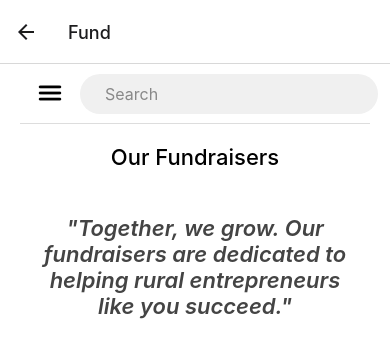
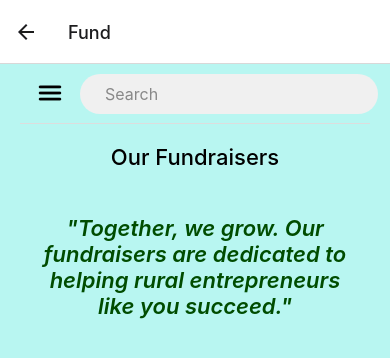
Before and after one commit to KaviduMalshan99/Saviya-App, a React Native app: screen /Fund in a window 390 px wide. Shown: the top 358 px of the page. Built offline with nearby package versions, Linux system fonts and the light colour scheme; no server answers.

Commit message:
10-48che

```diff
--- a/components/Funding/Banking.jsx
+++ b/components/Funding/Banking.jsx
@@ -335,7 +335,7 @@ const Banking = ({ navigation }) => {
 const styles = StyleSheet.create({
   scrollView: {
     flex: 1,
-    backgroundColor: '#fff', // Ensure the entire scroll view has a consistent background
+    backgroundColor: '#b8f6f1', // Ensure the entire scroll view has a consistent background
   },
   container: {
     paddingHorizontal: 20,
@@ -387,7 +387,7 @@ const styles = StyleSheet.create({
     paddingBottom:12,
     paddingTop:12,
     alignItems: 'center',
-    backgroundColor:'#E5E4E2',
+    backgroundColor:'#fff',
     borderRadius:10,
     justifyContent: 'center',
   },
@@ -421,7 +421,7 @@ const styles = StyleSheet.create({
     marginBottom: 20,
   },
   card: {
-    backgroundColor: '#E5E4E2',
+    backgroundColor: '#fff',
     padding: 20,
     borderRadius: 20,
     marginRight: 20, // Add margin between cards
--- a/components/Funding/Fund.jsx
+++ b/components/Funding/Fund.jsx
@@ -107,7 +107,7 @@ const Fund = ({ navigation }) => {
 const styles = StyleSheet.create({
   container: {
     flex: 1,
-    backgroundColor: '#fff',
+    backgroundColor: '#b8f6f1',
     paddingHorizontal: 20,
   },
   menuOverlay: {
@@ -140,7 +140,7 @@ const styles = StyleSheet.create({
     fontSize: 22,
     fontStyle: 'italic',
     fontWeight: '600',
-    color: '#444',
+    color: '#004C00',
     textAlign: 'center',
     marginVertical: 20,  // Space between the sentences
   },
--- a/components/Funding/FunderProfile.jsx
+++ b/components/Funding/FunderProfile.jsx
@@ -181,7 +181,7 @@ const FunderProfile = () => {
 const styles = StyleSheet.create({
   container: {
     flex: 1,
-    backgroundColor: '#fff',
+    backgroundColor: '#b8f6f1',
     paddingHorizontal: 20,
   },
   menuOverlay: {
--- a/components/Funding/Fundheader.jsx
+++ b/components/Funding/Fundheader.jsx
@@ -24,7 +24,7 @@ const styles = StyleSheet.create({
     justifyContent: 'space-between',
     alignItems: 'center',
     padding: 15,
-    backgroundColor: '#fff',
+    backgroundColor: '#b8f6f1',
     borderBottomWidth: 1,
     borderBottomColor: '#ddd',
     height: 60,
--- a/components/Funding/News.jsx
+++ b/components/Funding/News.jsx
@@ -144,7 +144,7 @@ const News = ({ navigation }) => {
 const styles = StyleSheet.create({
   container: {
     flex: 1,
-    backgroundColor: '#fff',
+    backgroundColor: '#b8f6f1',
     paddingHorizontal: 15,
   },
   content: {
--- a/components/Funding/Posting.jsx
+++ b/components/Funding/Posting.jsx
@@ -157,7 +157,7 @@ const Posting = ({ navigation }) => {
 const styles = StyleSheet.create({
   container: {
     flex: 1,
-    backgroundColor: '#fff',
+    backgroundColor: '#b8f6f1',
     paddingHorizontal: 20,
   },
   scrollContainer: {
```
